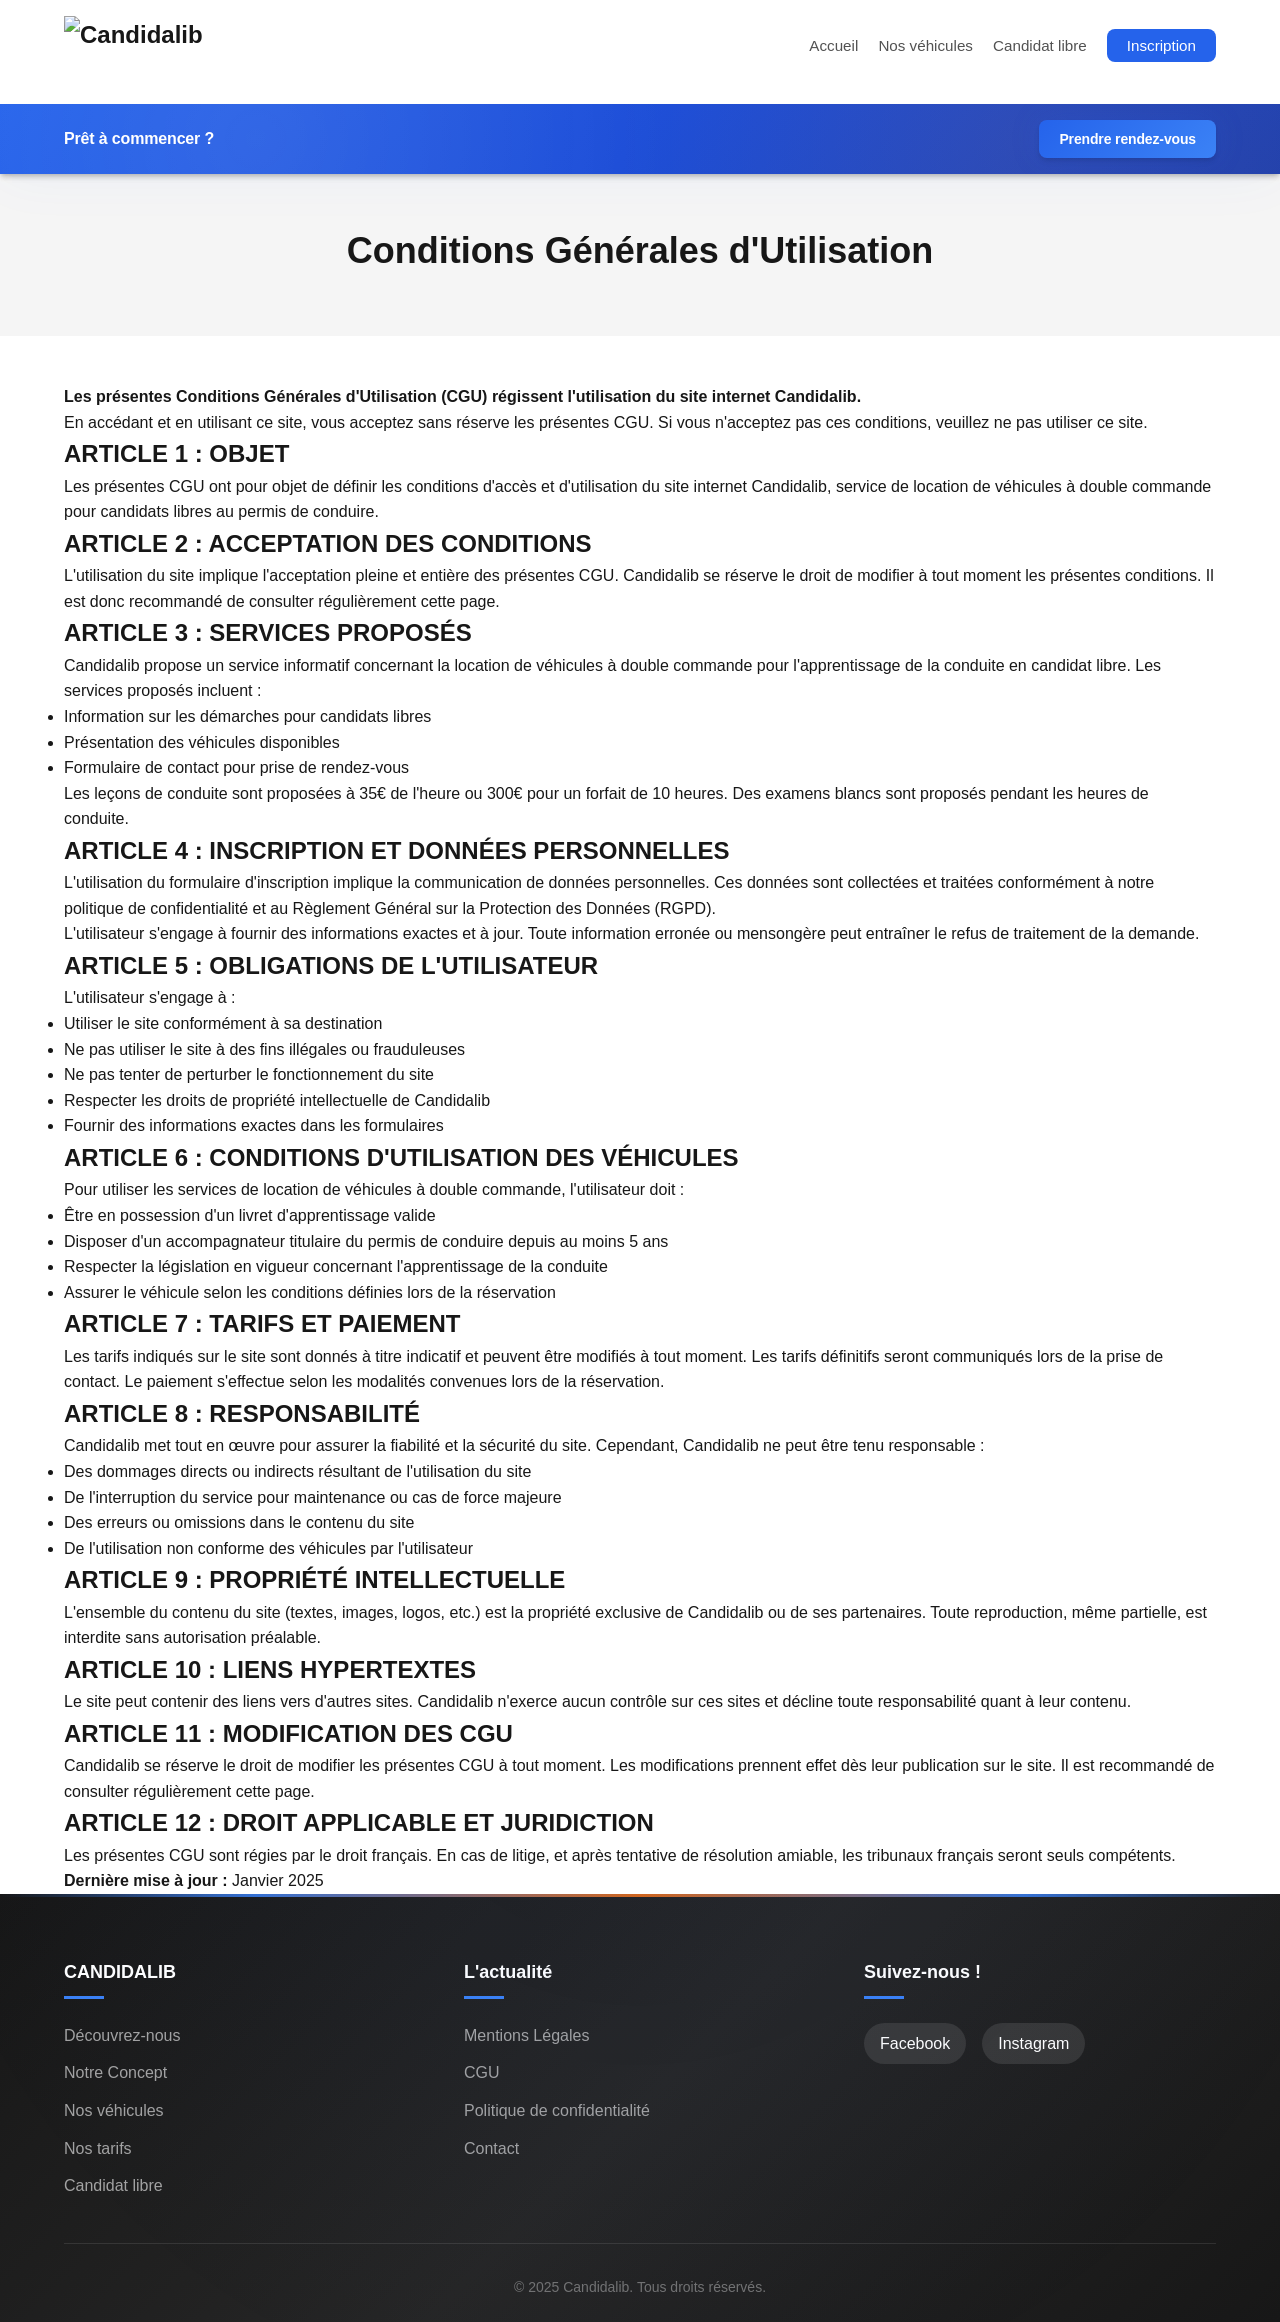
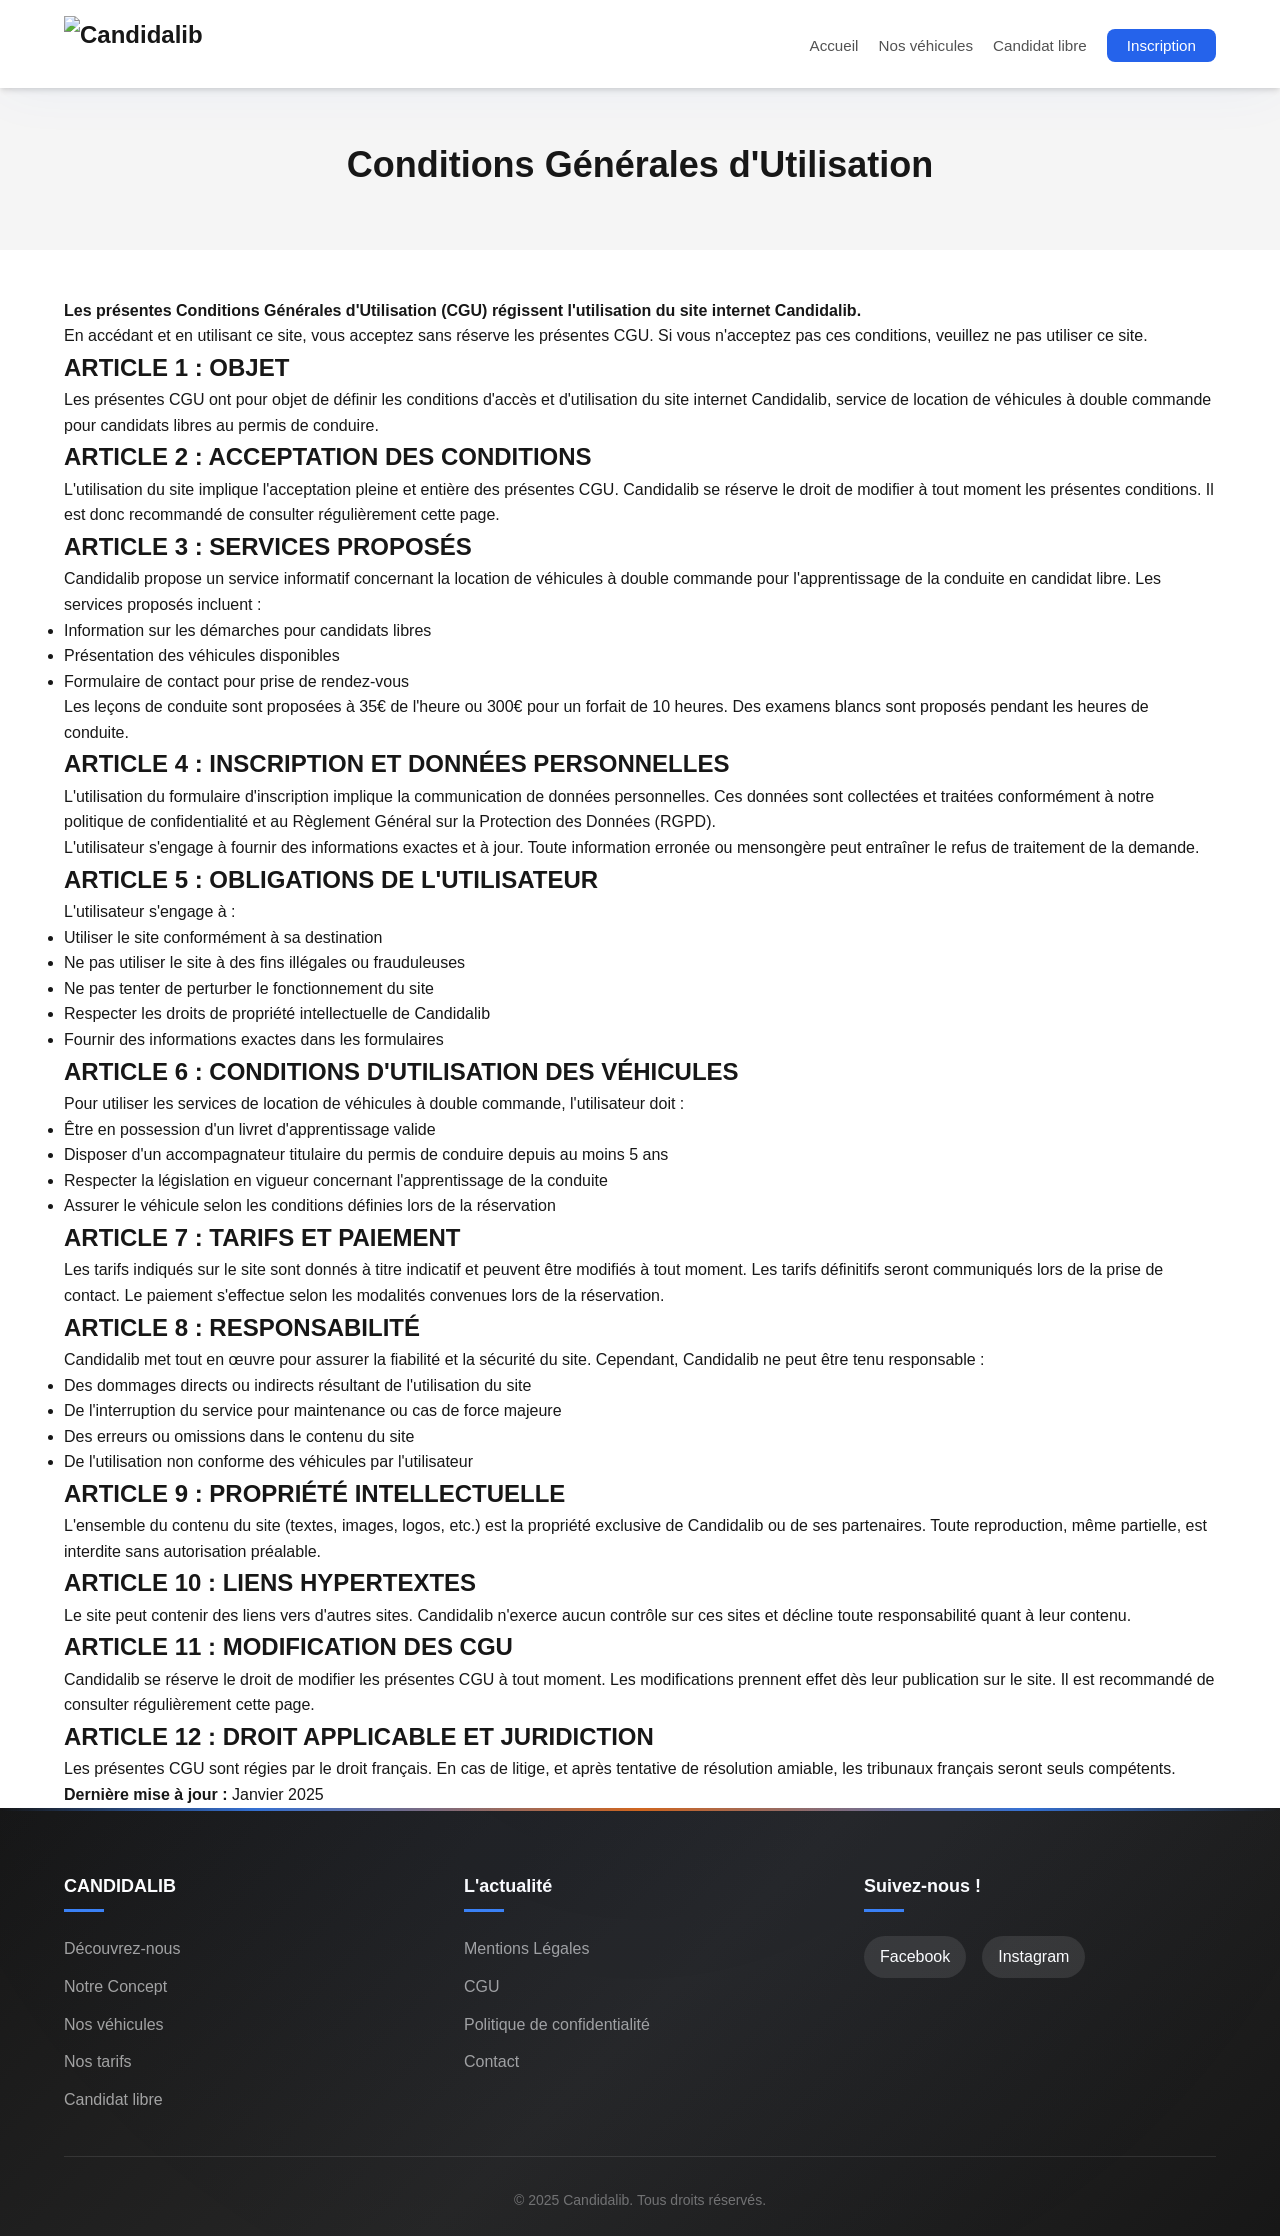

Fix : masquage floating-cta qui fusionnait visuellement avec le hero

--- a/styles.css
+++ b/styles.css
@@ -297,13 +297,7 @@ body {
 
 /* Floating CTA Bar - Premium Design */
 .floating-cta {
-    position: relative;
-    background: linear-gradient(135deg, var(--primary-600) 0%, var(--primary-700) 50%, var(--primary-800) 100%);
-    color: var(--text-inverse);
-    padding: var(--space-4) 0;
-    box-shadow: var(--shadow-md);
-    overflow: hidden;
-    margin-top: var(--space-4);
+    display: none;
 }
 
 .floating-cta::before {
